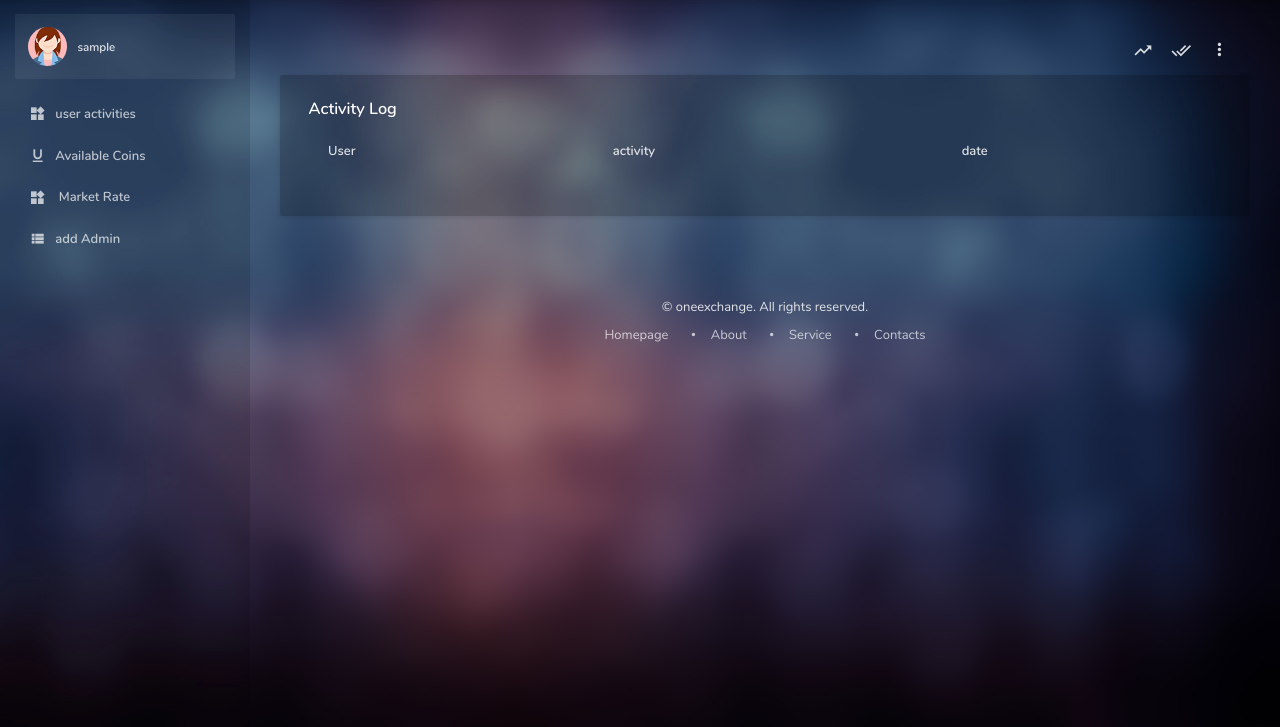
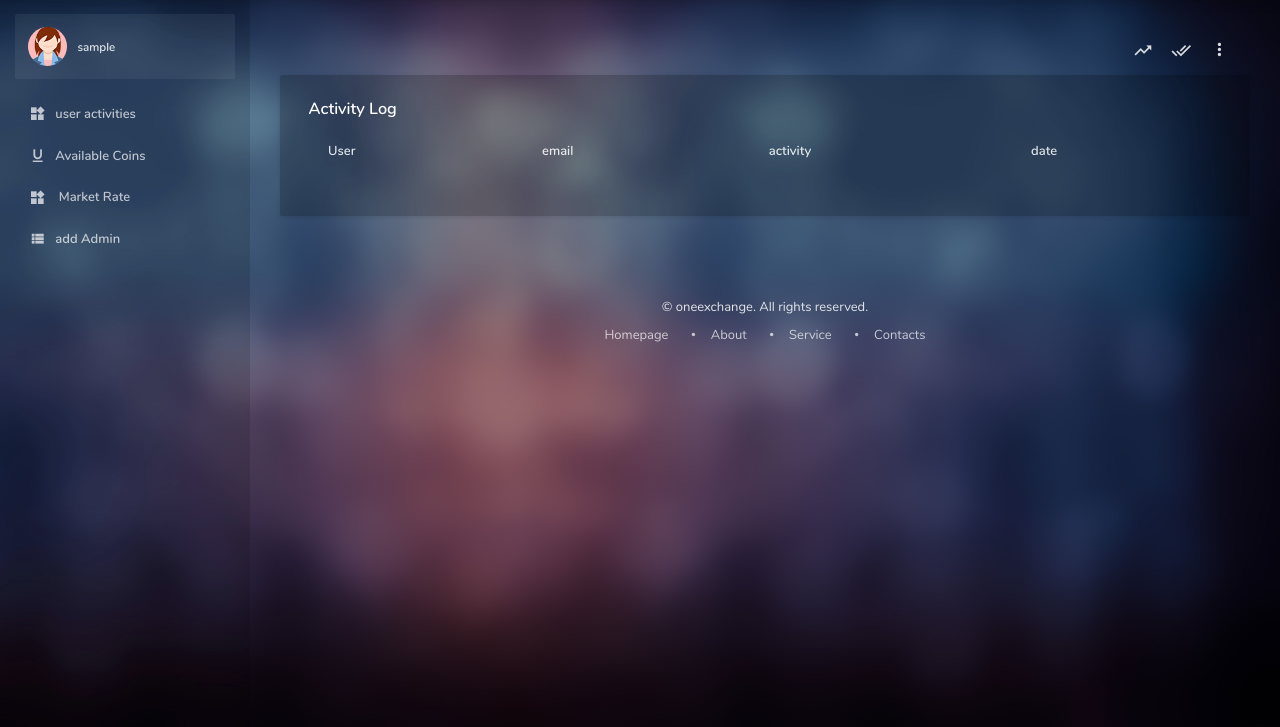
Before and after one commit to ozgurumyilmazim/BitcoinExchanger, a PHP site: page /adm/users.php in a window 1280 px wide. Shown: the part 73-800 px from the top of the page. Run offline with PHP 8.4, Linux system fonts and the light colour scheme; the visitor is signed in with stand-in values (Sample User, id 1); data that the repository does not hold is empty.

Commit message:
Add files via upload

```diff
--- a/adm/users.php
+++ b/adm/users.php
@@ -53,6 +53,7 @@
 
 
                                         <th>User</th>
+                                        <th>email</th>
                                         <th>activity</th>
                                         <th>date</th>
 
@@ -73,6 +74,7 @@
 
 
                                         <td><?php echo $row["username"];?></td>
+                                        <td><?php echo $row["email"];?></td>
                                         <td><?php echo $row["activity"];?></td>
                                         <td><?php echo $row["date"];?></td>
 
```
